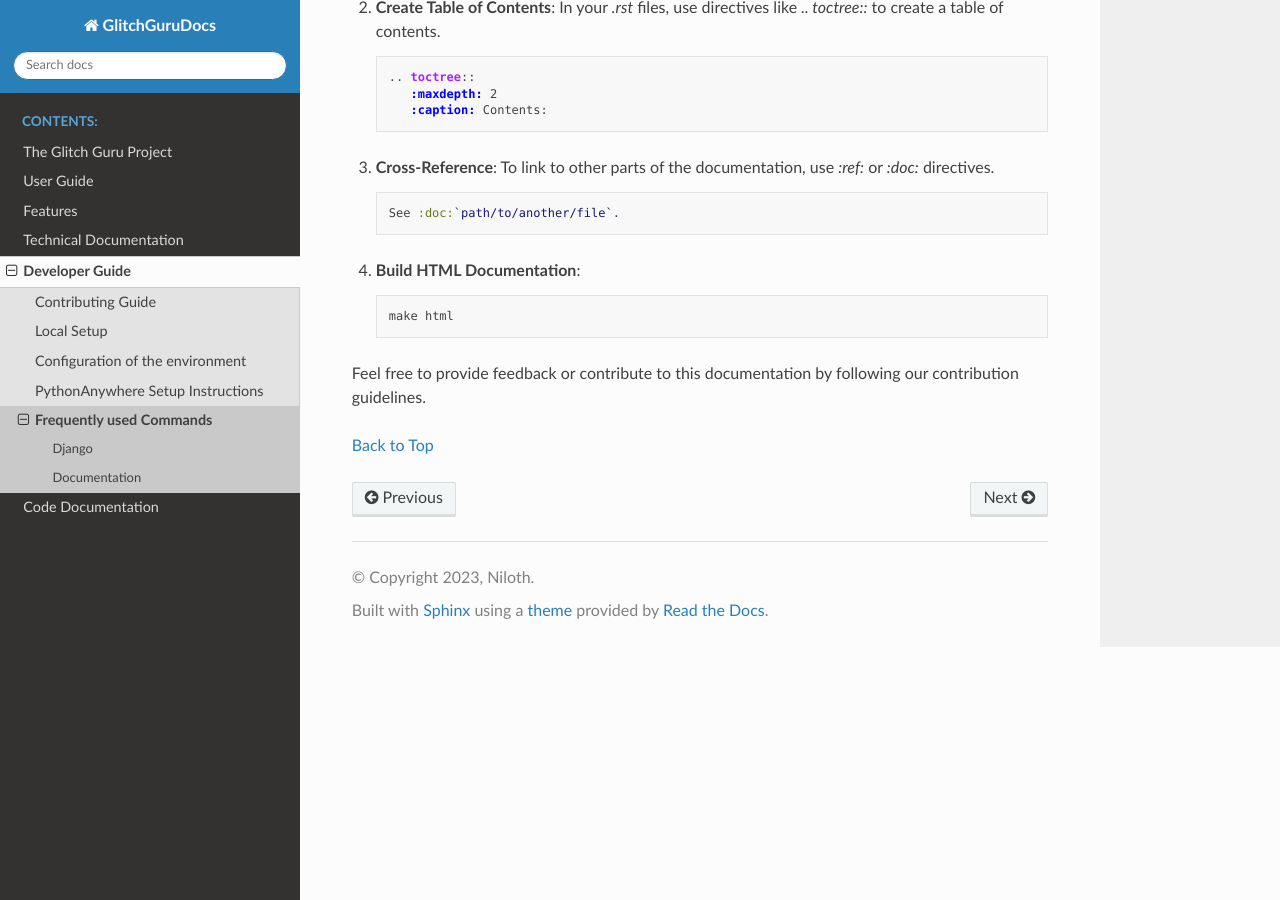
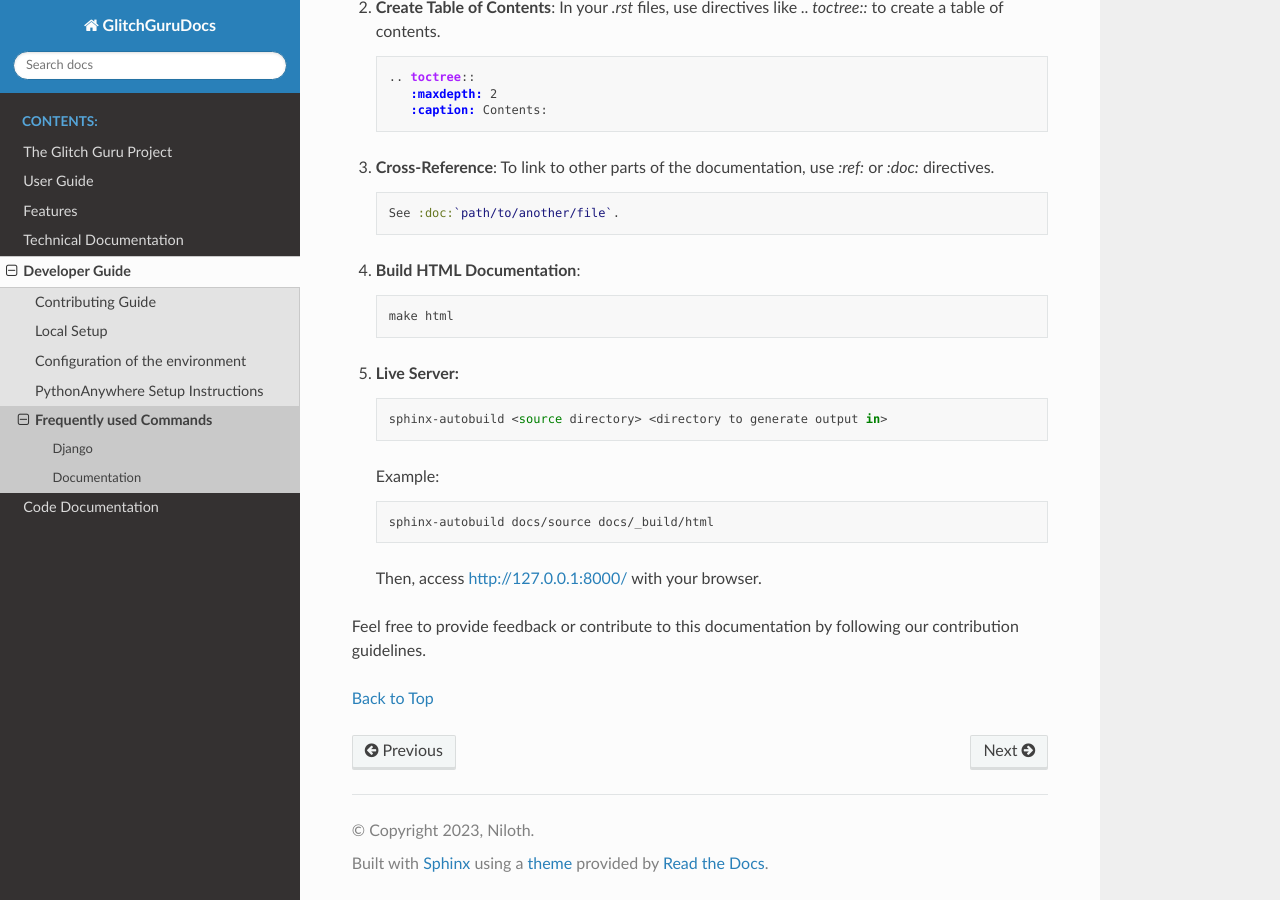
Before and after one commit to Niloth-p/glitch-guru, a Sphinx documentation site: the page built from docs/source/DeveloperGuide/Commands.rst, in a window 1280 px wide and 900 px high, scrolled down 970 px. Built offline with Sphinx 7.4.7 and the Read the Docs theme 2.0.0, drawn with Linux system fonts in a browser that asks for light colours.

Commit message:
docs: Add frequent command sphinx-autobuild

```diff
--- a/docs/source/DeveloperGuide/Commands.rst
+++ b/docs/source/DeveloperGuide/Commands.rst
@@ -61,6 +61,20 @@ Documentation
 
       make html
 
+5. **Live Server:**
+
+   .. code-block:: bash
+
+      sphinx-autobuild <source directory> <directory to generate output in>
+
+   Example:
+
+   .. code-block:: bash
+
+      sphinx-autobuild docs/source docs/_build/html
+
+   Then, access http://127.0.0.1:8000/ with your browser.
+
 Feel free to provide feedback or contribute to this documentation by following our contribution guidelines.
 
 :ref:`Back to Top <Commands>`
```
